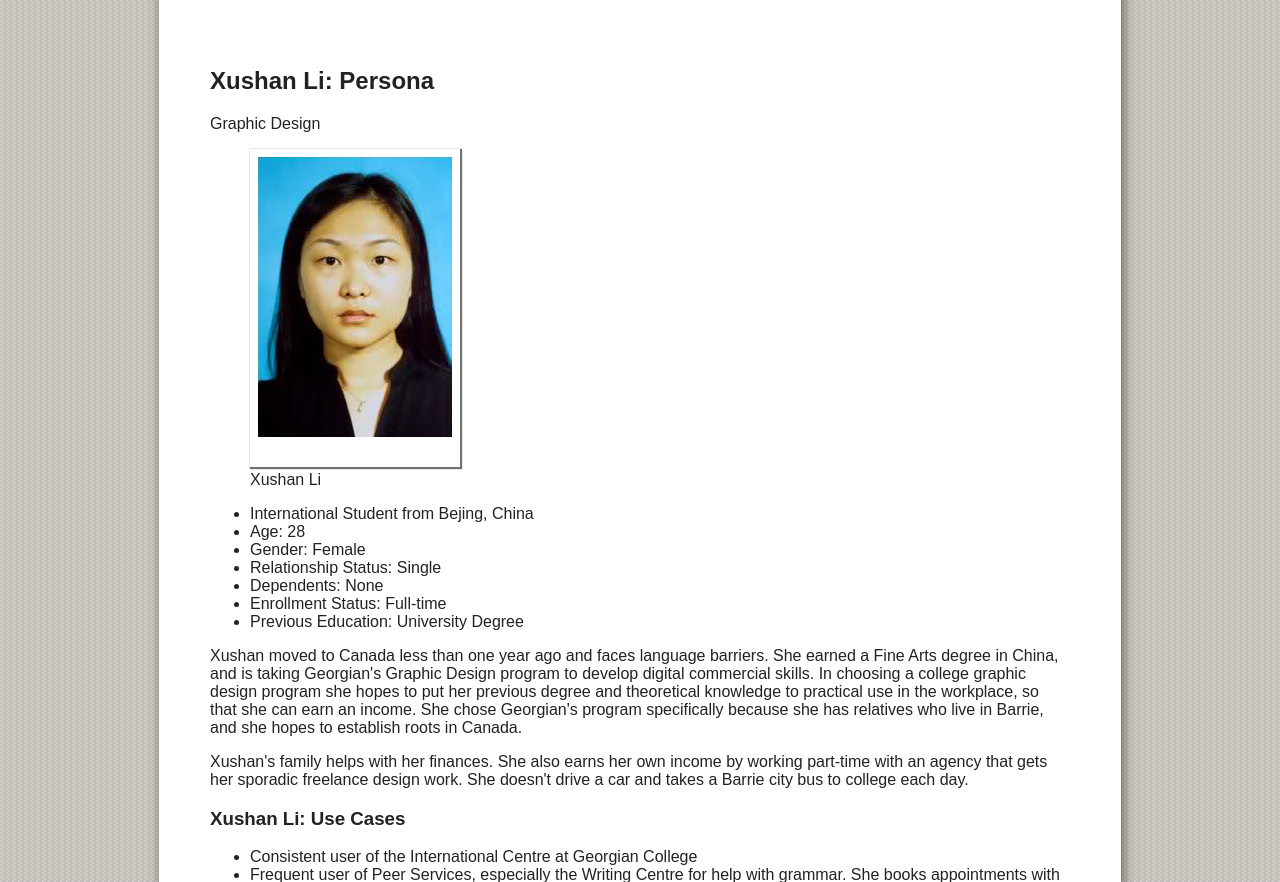
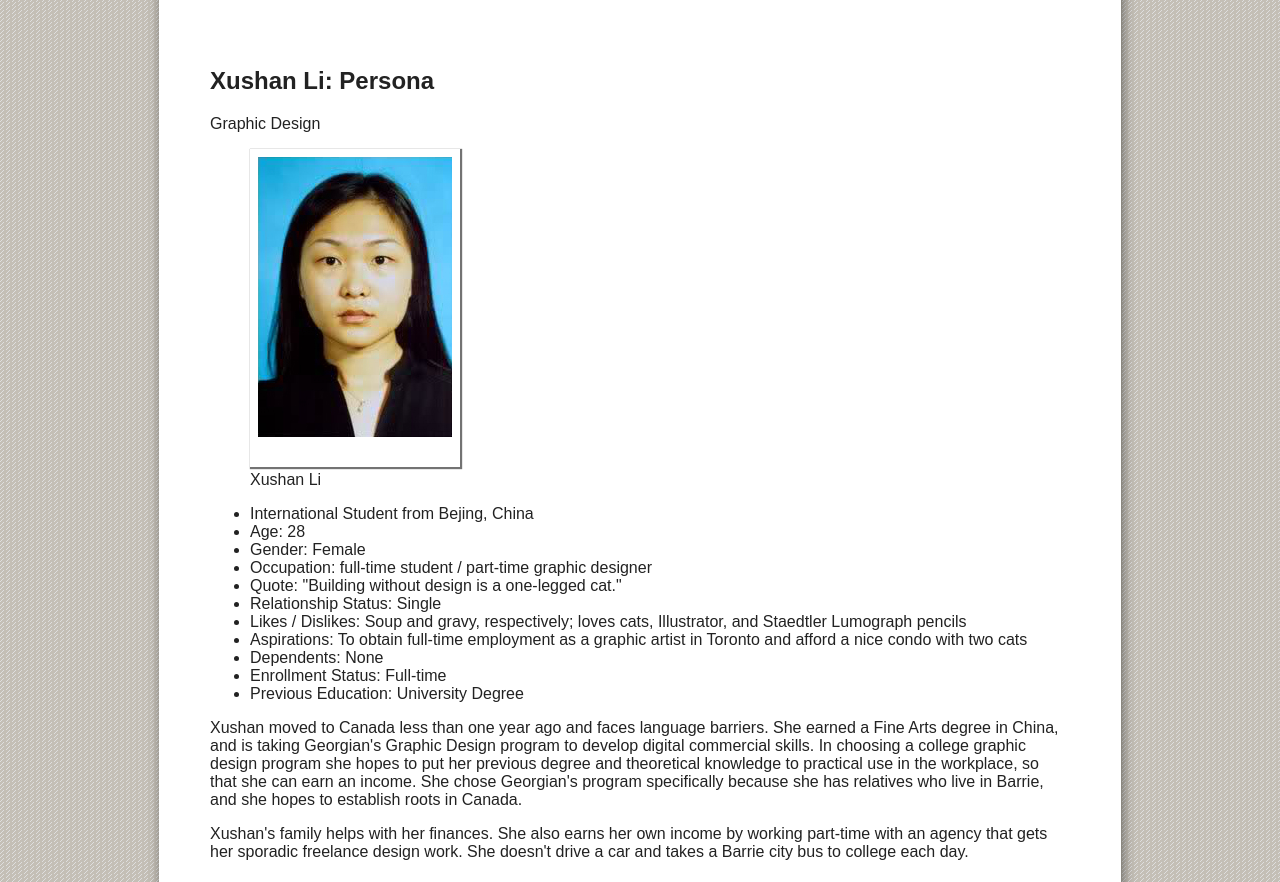
Before and after one commit to Arciles/Personas-and-Use-cases, a plain HTML site: page tfoss.html in a window 1280 px wide. Shown: the part 218-1100 px from the top of the page. Drawn offline with Linux system fonts and the light colour scheme.

Commit message:
persona-use-cases
completed first ul

```diff
--- a/tfoss.html
+++ b/tfoss.html
@@ -38,7 +38,11 @@
 					<li>International Student from Bejing, China</li>
 					<li>Age: 28</li>
 					<li>Gender: Female</li>
+					<li>Occupation: full-time student / part-time graphic designer</li>
+					<li>Quote: "Building without design is a one-legged cat."</li>
 					<li>Relationship Status: Single</li>
+					<li>Likes / Dislikes: Soup and gravy, respectively; loves cats, Illustrator, and Staedtler Lumograph pencils</li>
+				  <li>Aspirations: To obtain full-time employment as a graphic artist in Toronto and afford a nice condo with two cats</li>
 					<li>Dependents: None</li>
 					<li>Enrollment Status: Full-time</li>
 					<li>Previous Education: University Degree</li>
```
